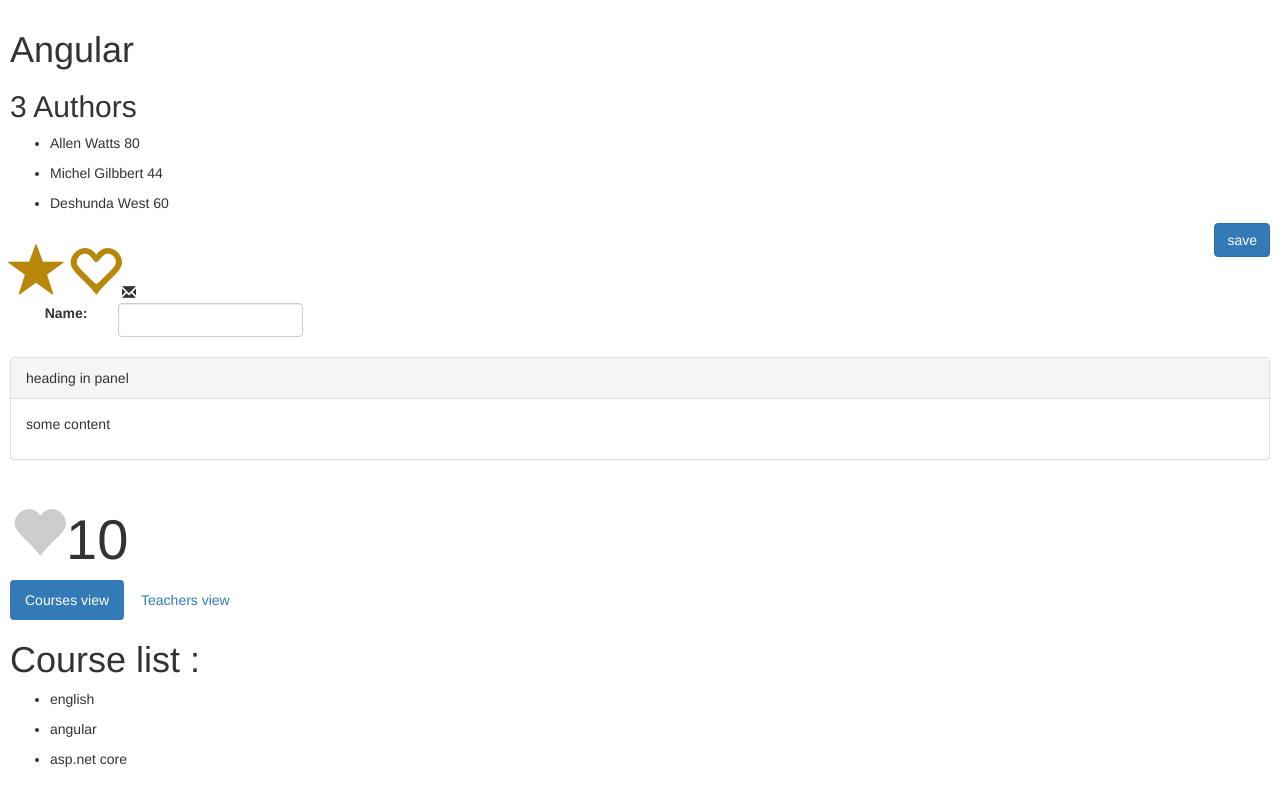
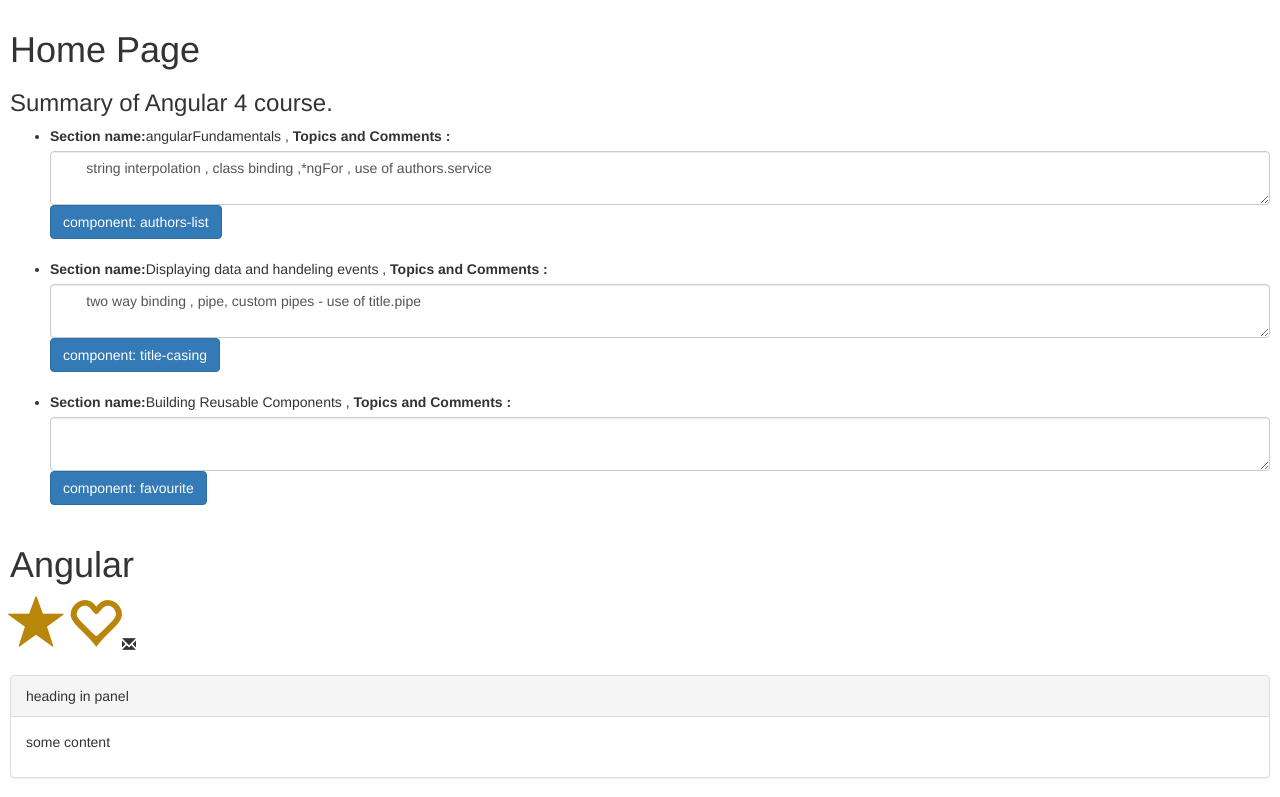
Before and after one commit to saarziv/Angular4_Course, an Angular app: page / in a window 1280 px wide. Shown: the top 797 px of the page. Built offline with nearby package versions, Linux system fonts and the light colour scheme.

Commit message:
after a little bit of adding routes

```diff
--- a/src/app/app.component.html
+++ b/src/app/app.component.html
@@ -1,14 +1,12 @@
 <!--The content below is only a placeholder and can be replaced.-->
+<router-outlet></router-outlet>
 <div style="text-align:left">
   <h1>
     {{ title }}
   </h1>
-  <authors-list></authors-list>
-  <br>
   <favourite [is-favourite]=true (change)='onChange($event)'></favourite>
   <i class="glyphicon glyphicon-envelope"></i>
   <br>
-  <title-casing></title-casing>
   <br>
   <bootstrap-panel>
     <ng-container class="heading">heading in panel</ng-container>
--- /dev/null
+++ b/src/app/home/home.component.html
@@ -0,0 +1,22 @@
+<h1>
+  Home Page
+</h1>
+<h3>
+  Summary of Angular 4 course.
+</h3>
+<ul>
+
+  <li *ngFor="let section of sections">
+    <label>Section name:</label>{{ section.name }} ,
+    <label for="comments">Topics and Comments : </label>
+    <textarea name="comments" class="form-control">
+      {{section.comments}}
+    </textarea>
+    <a class="btn btn-primary" routerLink="{{section.path}}">
+          component: {{ section.component }}
+    </a>
+    <br>
+    <br>
+  </li>
+
+</ul>
--- /dev/null
+++ b/src/app/home/home.component.ts
@@ -0,0 +1,12 @@
+import { SectionService } from './../section.service';
+import { Component, OnInit } from '@angular/core';
+
+@Component({
+  selector: 'app-home',
+  templateUrl: './home.component.html',
+  styleUrls: ['./home.component.css']
+})
+export class HomeComponent {
+  constructor(private sectionService: SectionService) {}
+  sections = this.sectionService.getSections();
+}
--- /dev/null
+++ b/src/app/section.service.ts
@@ -0,0 +1,31 @@
+import { Injectable } from '@angular/core';
+
+
+@Injectable()
+export class SectionService {
+  sections = [
+    {
+      name: 'angularFundamentals',
+      comments: `string interpolation , class binding ,*ngFor , use of authors.service`,
+      component: 'authors-list',
+      path: '/authorsList'
+    },
+    {
+      name: 'Displaying data and handeling events',
+      comments: `two way binding , pipe, custom pipes - use of title.pipe`,
+      component: 'title-casing',
+      path: '/titleCasing'
+    },
+    {
+      name: 'Building Reusable Components',
+      comments: ``,
+      component: 'favourite',
+      path: '/favourite'
+    }
+];
+getSections(): any[] {
+  return this.sections;
+}
+
+
+}
```
Also changed, not shown: src/app/app.module.ts (+14 -3 lines), src/app/home/home.component.css (added), 2 other files (tests, documents, lock files or other folders).
